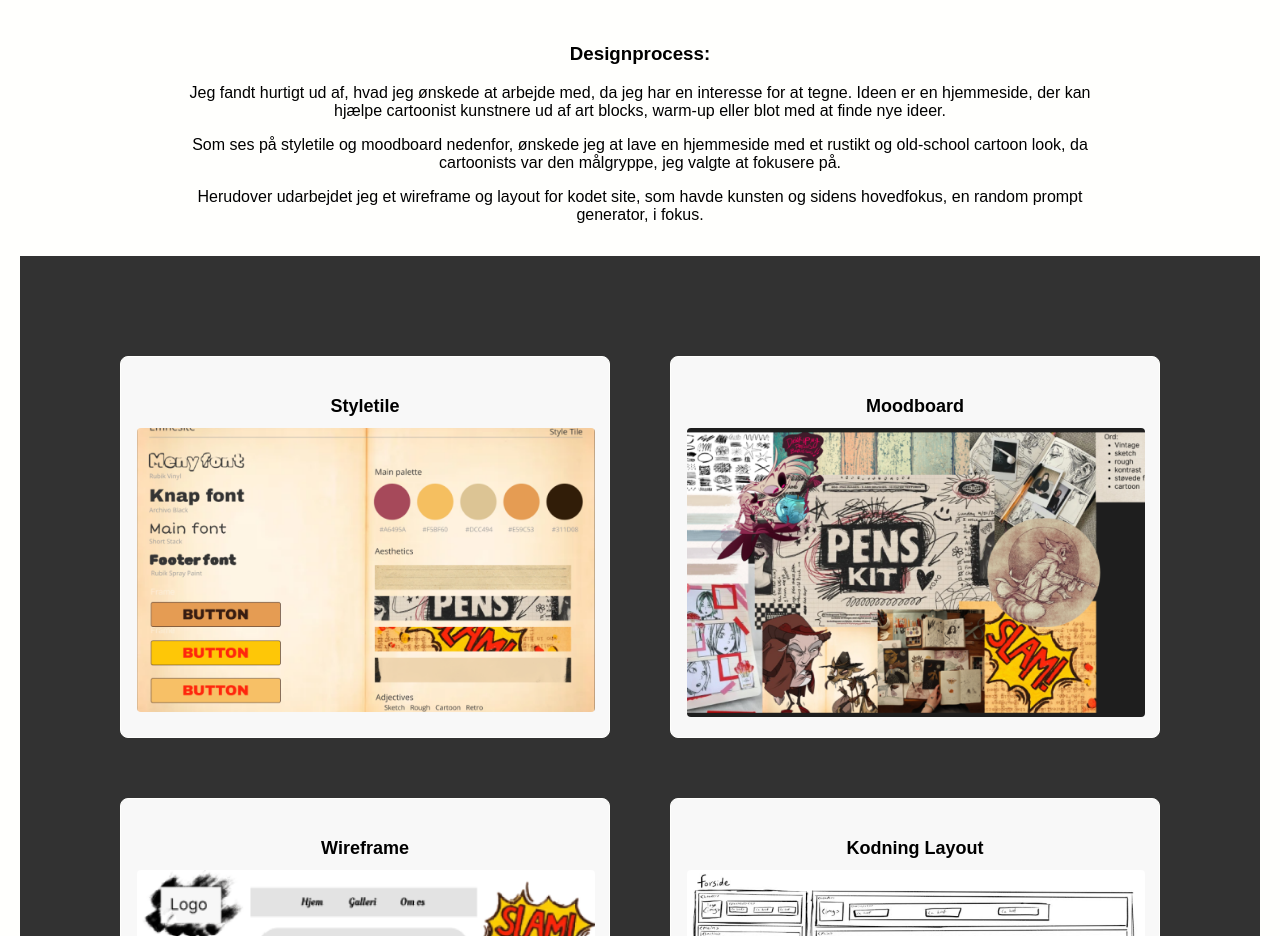
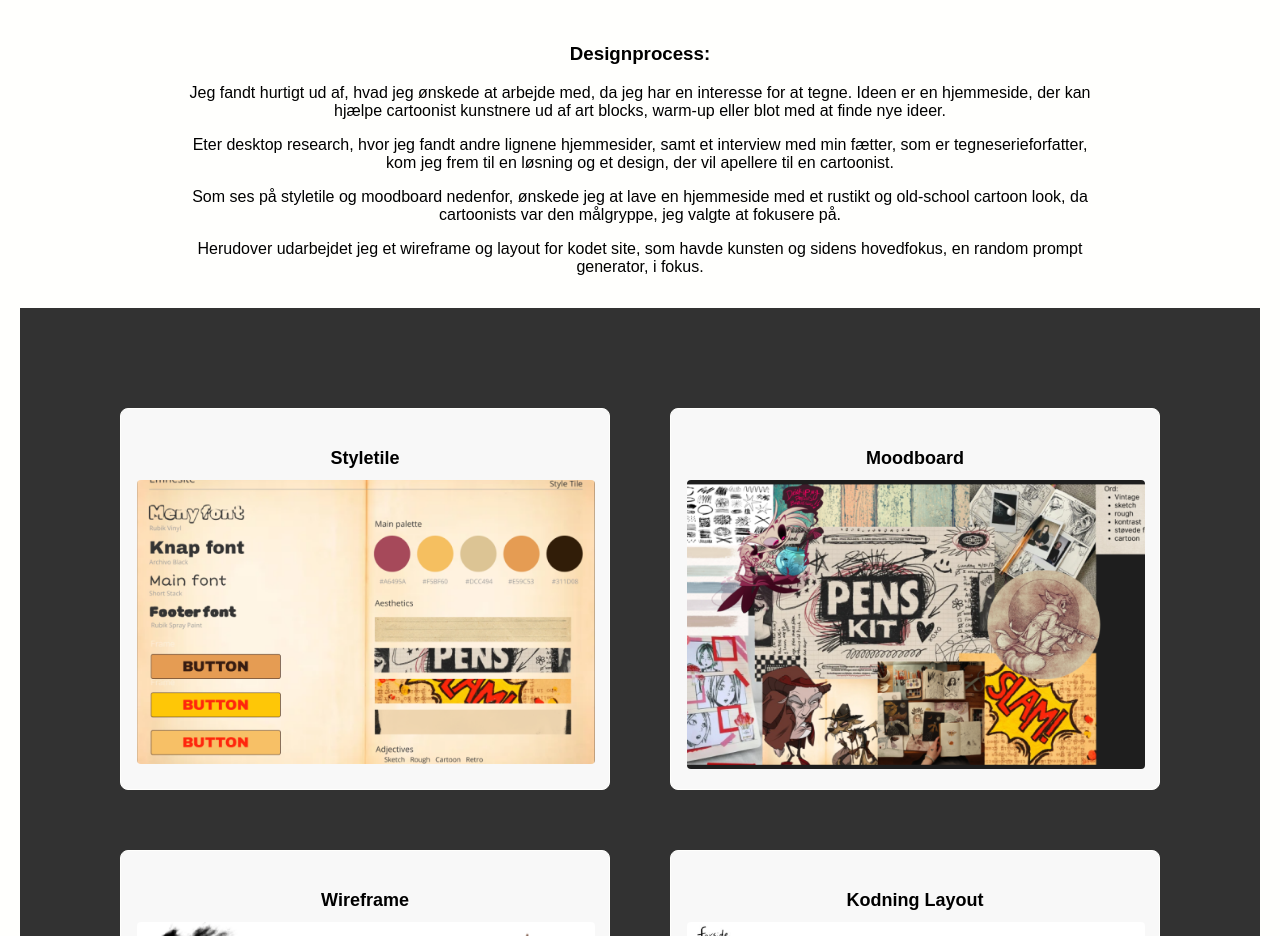
Before and after one commit to LeaFelg/portfoliosite, a plain HTML site: page tegneguide.html in a window 1280 px wide. Shown: the part 780-1716 px from the top of the page. Drawn offline with Linux system fonts and the light colour scheme.

Commit message:
text ændring

```diff
--- a/tegneguide.html
+++ b/tegneguide.html
@@ -49,6 +49,7 @@
                 <div class="process-text">
                     <h3>Designprocess:</h3>
                     <p>Jeg fandt hurtigt ud af, hvad jeg ønskede at arbejde med, da jeg har en interesse for at tegne. Ideen er en hjemmeside, der kan hjælpe cartoonist kunstnere ud af art blocks, warm-up eller blot med at finde nye ideer.</p>
+                    <p>Eter desktop research, hvor jeg fandt andre lignene hjemmesider, samt et interview med min fætter, som er tegneserieforfatter, kom jeg frem til en løsning og et design, der vil apellere til en cartoonist.</p>
                     <p>Som ses på styletile og moodboard nedenfor, ønskede jeg at lave en hjemmeside med et rustikt og old-school cartoon look, da cartoonists var den målgryppe, jeg valgte at fokusere på.</p>
                     <p>Herudover udarbejdet jeg et wireframe og layout for kodet site, som havde kunsten og sidens hovedfokus, en random prompt generator, i fokus.</p>
                 </div>
```
